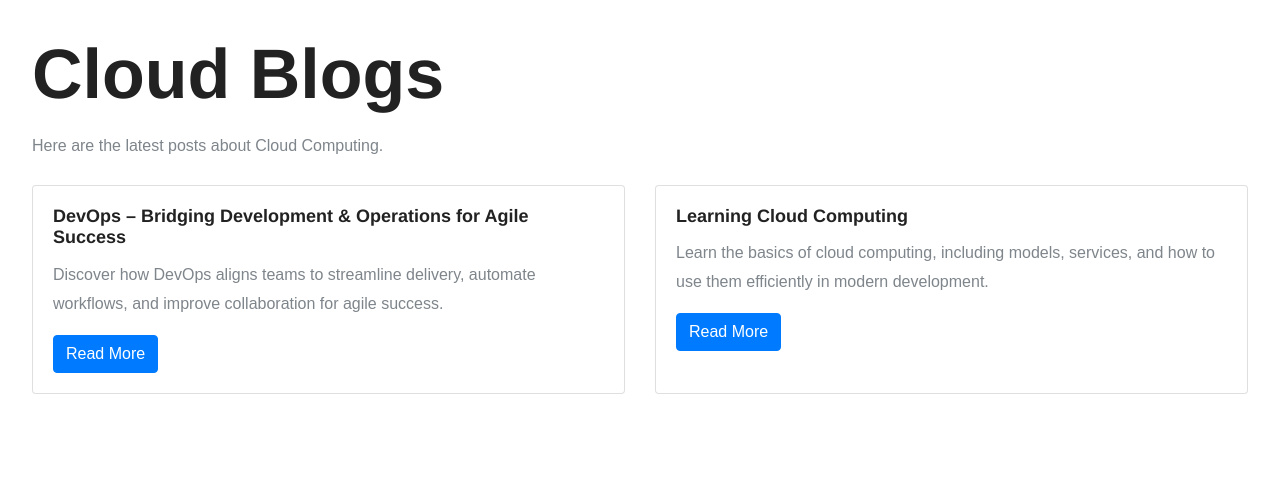
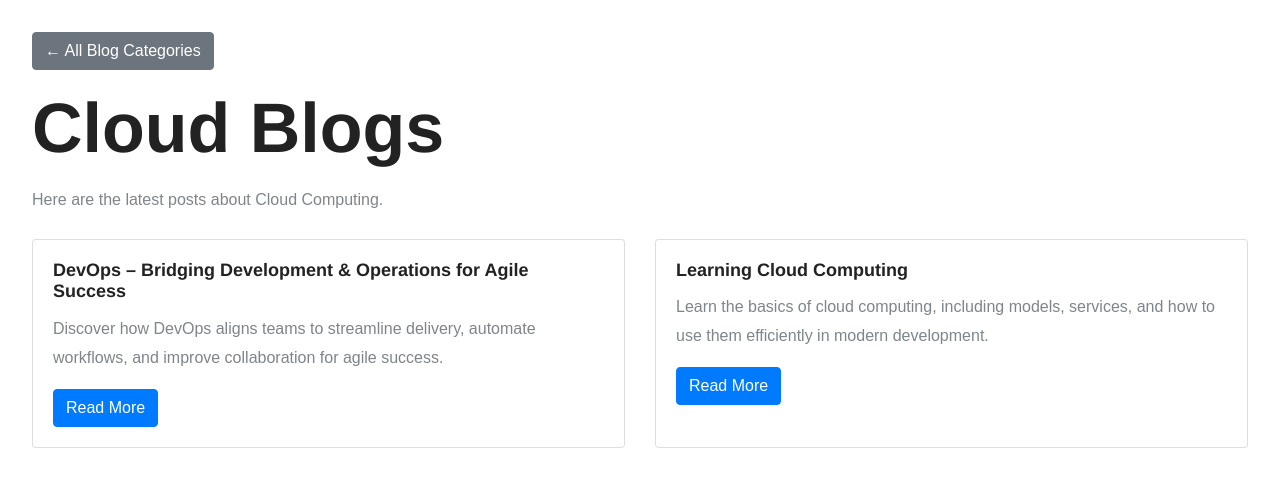
Before and after one commit to mujahed85/mujahed85.github.io, a Next.js app: page /blogs/cloud in a window 1280 px wide. Shown: the top 486 px of the page. Built offline with nearby package versions, Linux system fonts and the light colour scheme.

Commit message:
feat: add navigation link to all blog categories in AI, Big Data, Cloud, and DevOps pages

```diff
--- a/app/blogs/ai/page.js
+++ b/app/blogs/ai/page.js
@@ -12,6 +12,7 @@ export default function AiBlogListPage() {
 
   return (
     <div style={{ fontFamily: 'sans-serif', padding: '2rem' }}>
+      <a href="/blogs" className="btn btn-secondary mb-3">&larr; All Blog Categories</a>
       <h1 className="mb-3">AI Blogs</h1>
       <p>Here are the latest posts about Artificial Intelligence.</p>
       <div className="row mt-4">
--- a/app/blogs/bigdata/page.js
+++ b/app/blogs/bigdata/page.js
@@ -12,6 +12,7 @@ export default function BigDataBlogListPage() {
 
   return (
     <div style={{ fontFamily: 'sans-serif', padding: '2rem' }}>
+      <a href="/blogs" className="btn btn-secondary mb-3">&larr; All Blog Categories</a>
       <h1 className="mb-3">Big Data Blogs</h1>
       <p>Here are the latest posts about Big Data and Analytics.</p>
       <div className="row mt-4">
--- a/app/blogs/cloud/page.js
+++ b/app/blogs/cloud/page.js
@@ -12,6 +12,7 @@ export default function CloudBlogListPage() {
 
   return (
     <div style={{ fontFamily: 'sans-serif', padding: '2rem' }}>
+      <a href="/blogs" className="btn btn-secondary mb-3">&larr; All Blog Categories</a>
       <h1 className="mb-3">Cloud Blogs</h1>
       <p>Here are the latest posts about Cloud Computing.</p>
       <div className="row mt-4">
--- a/app/blogs/devops/page.js
+++ b/app/blogs/devops/page.js
@@ -12,6 +12,7 @@ export default function DevopsBlogListPage() {
 
   return (
     <div style={{ fontFamily: 'sans-serif', padding: '2rem' }}>
+      <a href="/blogs" className="btn btn-secondary mb-3">&larr; All Blog Categories</a>
       <h1 className="mb-3">DevOps Blogs</h1>
       <p>Here are the latest posts about DevOps.</p>
       <div className="row mt-4">
```
